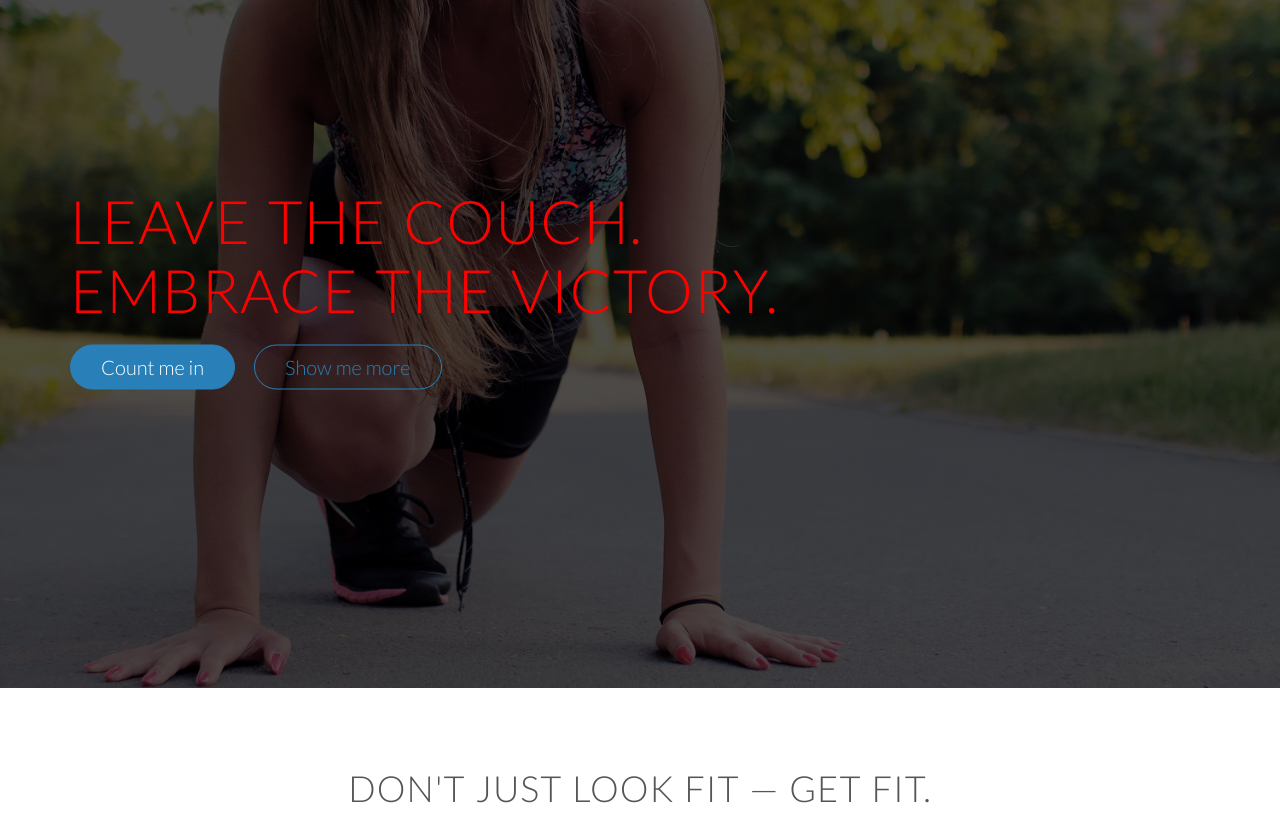
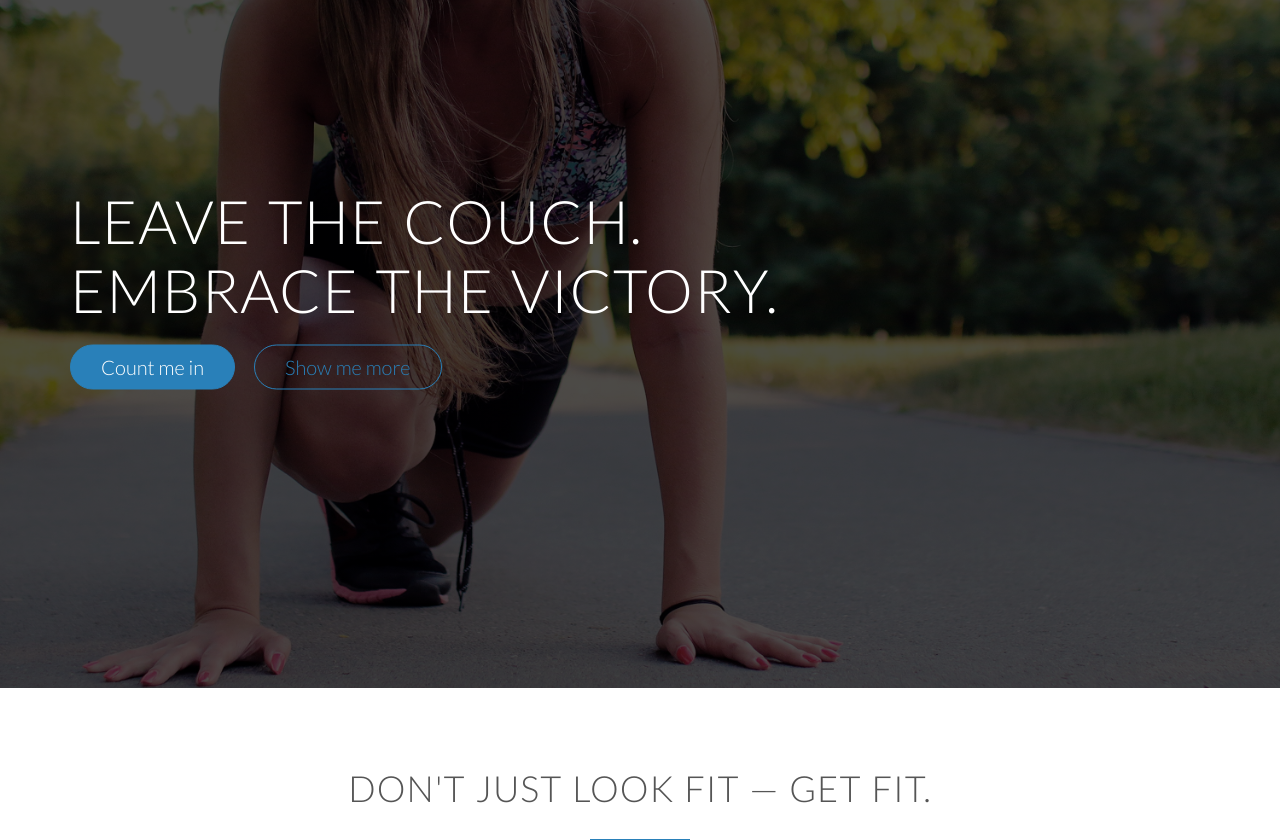
Before and after one commit to miladfakiry/RavusFortis, a plain HTML site: page index.html in a window 1280 px wide. Shown: the part 112-952 px from the top of the page. Drawn offline with nearby package versions, Linux system fonts and the light colour scheme.

Commit message:
Ein Teil von P2

```diff
--- a/resources/css/style.css
+++ b/resources/css/style.css
@@ -44,7 +44,7 @@ h1, h2, h3 {
 h1 { /* alles definieren, damit der Browser nicht rein pfust */
     margin-top: 0;
     margin-bottom: 20px;
-    color: red;
+    color: white;
     font-size: 300%;
     word-spacing: 4px;
     letter-spacing: 1px;
@@ -57,6 +57,17 @@ h2 {
     text-align: center;
     margin-bottom: 30px;
     letter-spacing: 1px;
+}
+
+/* P2 */
+h2::after {
+    display: block;
+    content: " ";
+    background-color: #2980b9;
+    height: 2px;
+    width: 100px;
+    margin: 0 auto; /* zentrieren, man kann margin-top zusammenfassen (20px, auto, 0, auto)*/
+    margin-top: 30px;
 }
 
 /* ------------- LINKS --------*/
```
